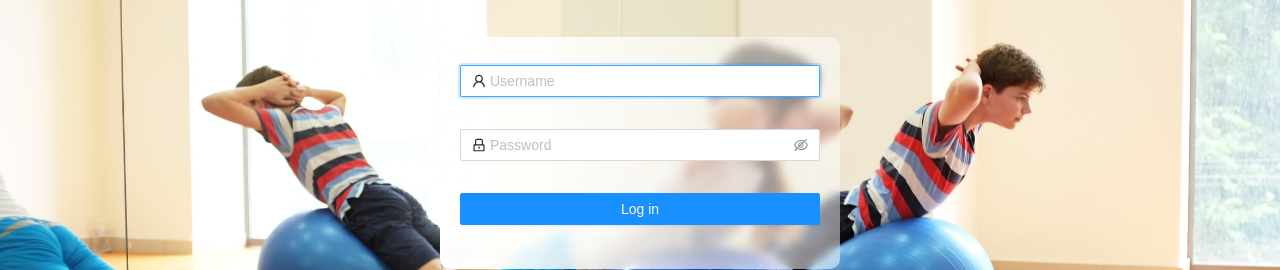
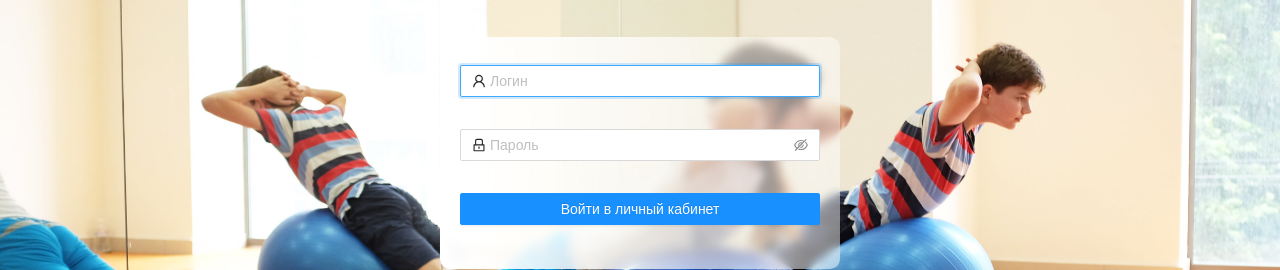
Before and after one commit to serovdaniil/sportliner-lk, a React (Create React App) app in the folder sportliner-lk-webapp/: page /login in a window 1280 px wide. Shown: the part 182-452 px from the top of the page. Built offline with nearby package versions, Linux system fonts and the light colour scheme.

Commit message:
small improvements

```diff
--- a/sportliner-lk-webapp/src/app/logic/Validators.ts
+++ b/sportliner-lk-webapp/src/app/logic/Validators.ts
@@ -114,7 +114,7 @@ export const phoneValidator = (message?: string): Rule => ({
             return reject(message ?? 'Пожалуйста, введите корректный телефонный номер');
         }
 
-        const emailRegExp = /^\+375 \((17|29|33|44)\) [0-9]{3}-[0-9]{2}-[0-9]{2}$/;
+        const emailRegExp = /^\+375 \((17|29|33|44|25)\) [0-9]{3}-[0-9]{2}-[0-9]{2}$/;
         const isEmailValid = emailRegExp.test(String(value).toLowerCase());
 
         if (!isEmailValid) {
--- a/sportliner-lk-webapp/src/app/logic/authentication/AuthenticationPage.tsx
+++ b/sportliner-lk-webapp/src/app/logic/authentication/AuthenticationPage.tsx
@@ -138,7 +138,7 @@ const AuthenticationPage: React.FC = () => {
                 >
                     <Input
                         prefix={<UserOutlined className="site-form-item-icon"/>}
-                        placeholder="Username"
+                        placeholder="Логин"
                         autoComplete="username"
                         autoFocus
                     />
@@ -153,7 +153,7 @@ const AuthenticationPage: React.FC = () => {
                     <Input.Password
                         ref={passwordRef}
                         prefix={<LockOutlined className="site-form-item-icon"/>}
-                        placeholder="Password"
+                        placeholder="Пароль"
                         autoComplete="current-password"
                     />
                 </Form.Item>
@@ -171,7 +171,7 @@ const AuthenticationPage: React.FC = () => {
                         htmlType="submit"
                         style={{width: '100%'}}
                     >
-                        Log in
+                        Войти в личный кабинет
                     </Button>
                 </Form.Item>
             </Space>
```
